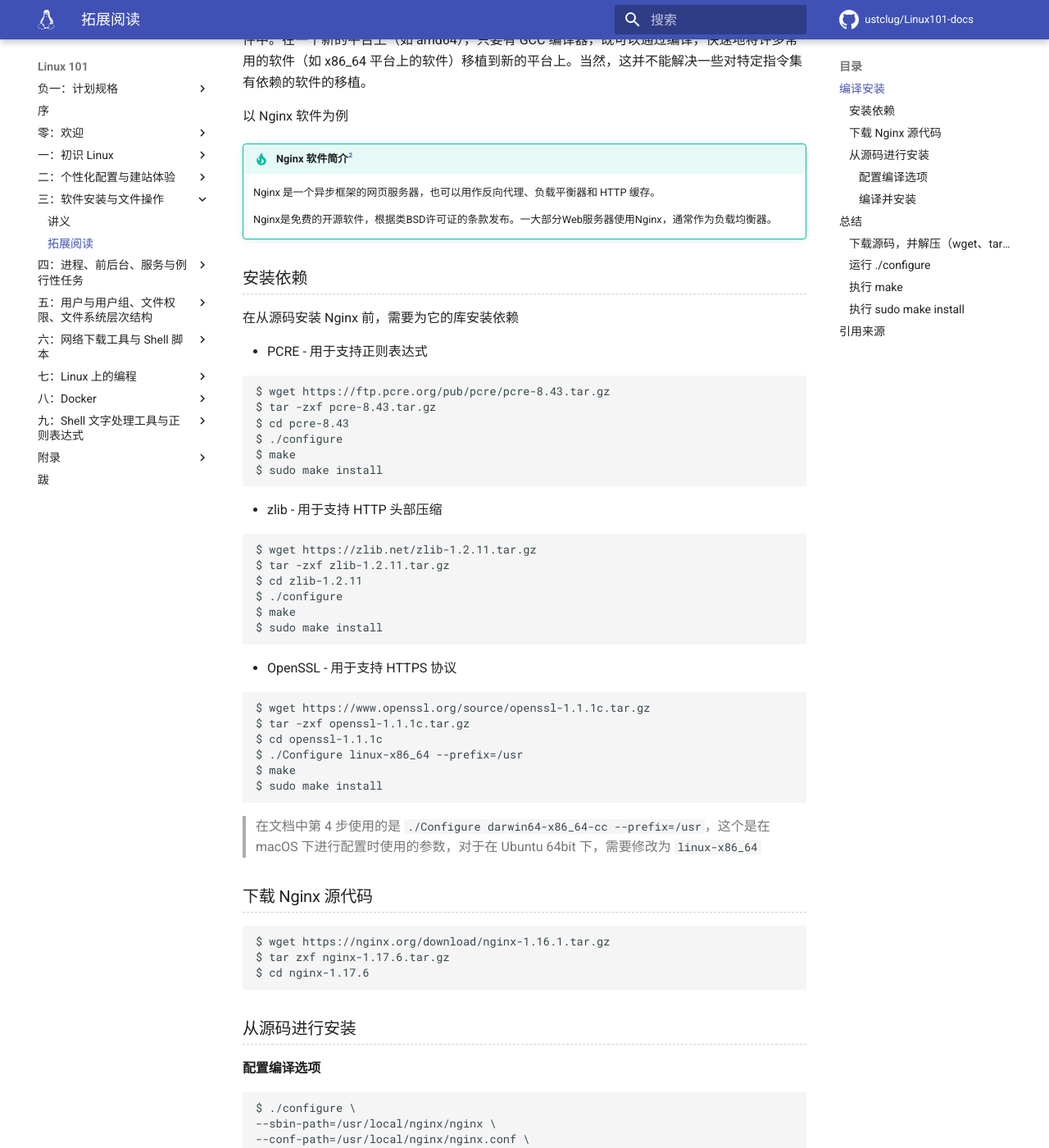
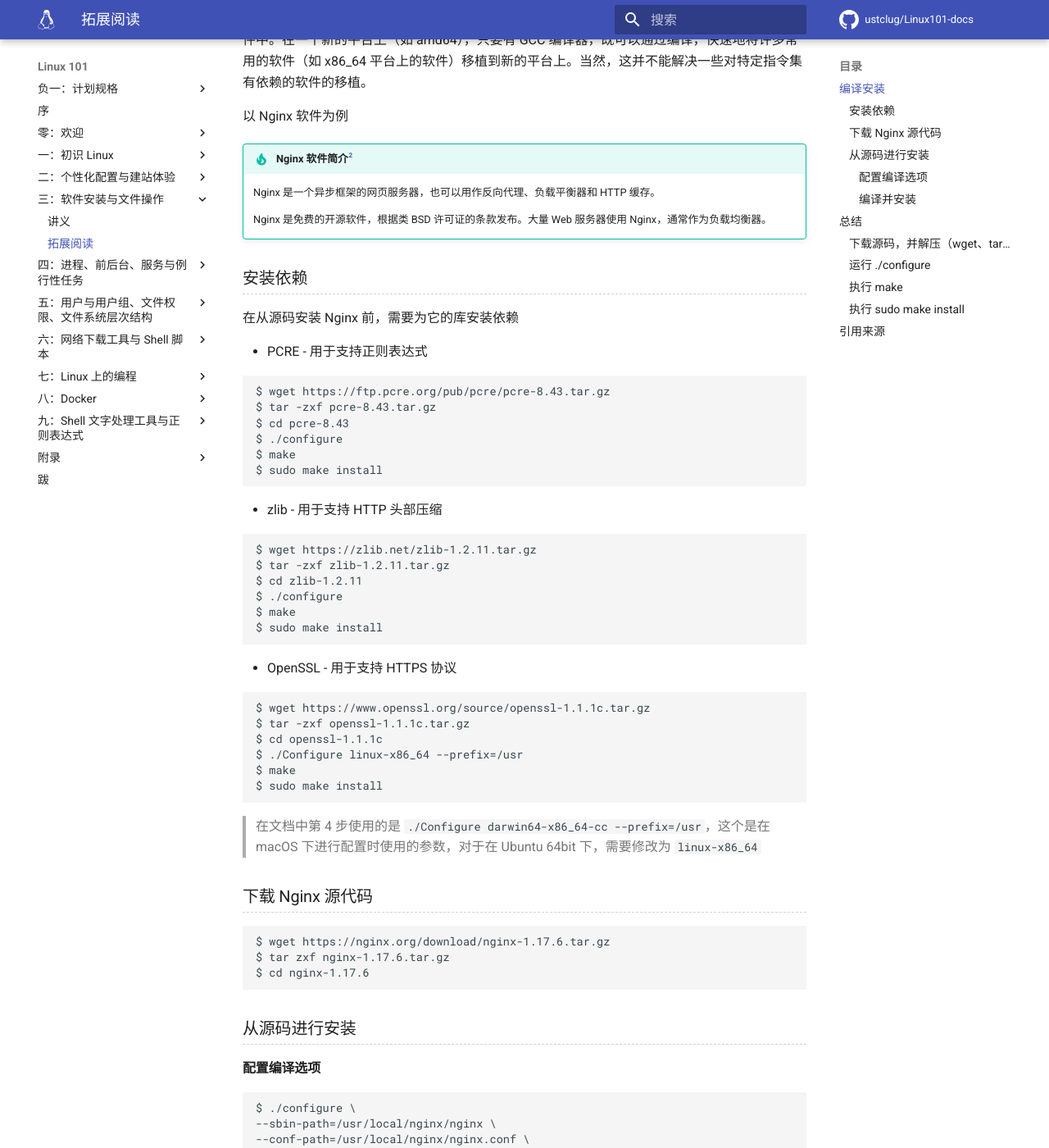
Before and after one commit to ustclug/Linux101-docs, an MkDocs documentation site: the page built from docs/Ch03/supplement.md, in a window 1280 px wide and 1400 px high, scrolled down 309 px. Shown: the whole window at 82% size. Built offline with MkDocs 1.6.1 and Material for MkDocs 9.7.7, drawn with Linux system fonts in a browser that asks for light colours; comment, search, counter and statistics services are not loaded.

Commit message:
Ch03/supplement: ZH-EN spacing

````diff
--- a/docs/Ch03/supplement.md
+++ b/docs/Ch03/supplement.md
@@ -6,14 +6,14 @@
 
 *以下在 Ubuntu 18.04 下操作*
 
-除了在正文中提到的几种常见的安装方法外，还有从源码编译安装这种方法，更多地常见于开源软件中。在一个新的平台上（如 amd64），只要有 GCC 编译器，既可以通过编译，快速地将许多常用的软件（如 x86_64 平台上的软件）移植到新的平台上。当然，这并不能解决一些对特定指令集有依赖的软件的移植。
+除了在正文中提到的几种常见的安装方法外，还有从源码编译安装这种方法，更多地常见于开源软件中。在一个新的平台上（如 amd64），只要有 GCC 编译器，既可以通过编译，快速地将许多常用的软件（如 x86\_64 平台上的软件）移植到新的平台上。当然，这并不能解决一些对特定指令集有依赖的软件的移植。
 
 以 Nginx 软件为例
 
 !!! Tip "Nginx 软件简介[^2]"
     Nginx 是一个异步框架的网页服务器，也可以用作反向代理、负载平衡器和 HTTP 缓存。
 
-    Nginx是免费的开源软件，根据类BSD许可证的条款发布。一大部分Web服务器使用Nginx，通常作为负载均衡器。
+    Nginx 是免费的开源软件，根据类 BSD 许可证的条款发布。大量 Web 服务器使用 Nginx，通常作为负载均衡器。
 
 ### 安装依赖
 
@@ -56,7 +56,7 @@
 
 ### 下载 Nginx 源代码
 ```
-$ wget https://nginx.org/download/nginx-1.16.1.tar.gz
+$ wget https://nginx.org/download/nginx-1.17.6.tar.gz
 $ tar zxf nginx-1.17.6.tar.gz
 $ cd nginx-1.17.6
 ```
@@ -78,6 +78,7 @@
 ```
 
 !!! Tip "Tip"
+
     使用 `\` 符号将一行长命令分解为多行书写，便于阅读
 
 #### 编译并安装
````
